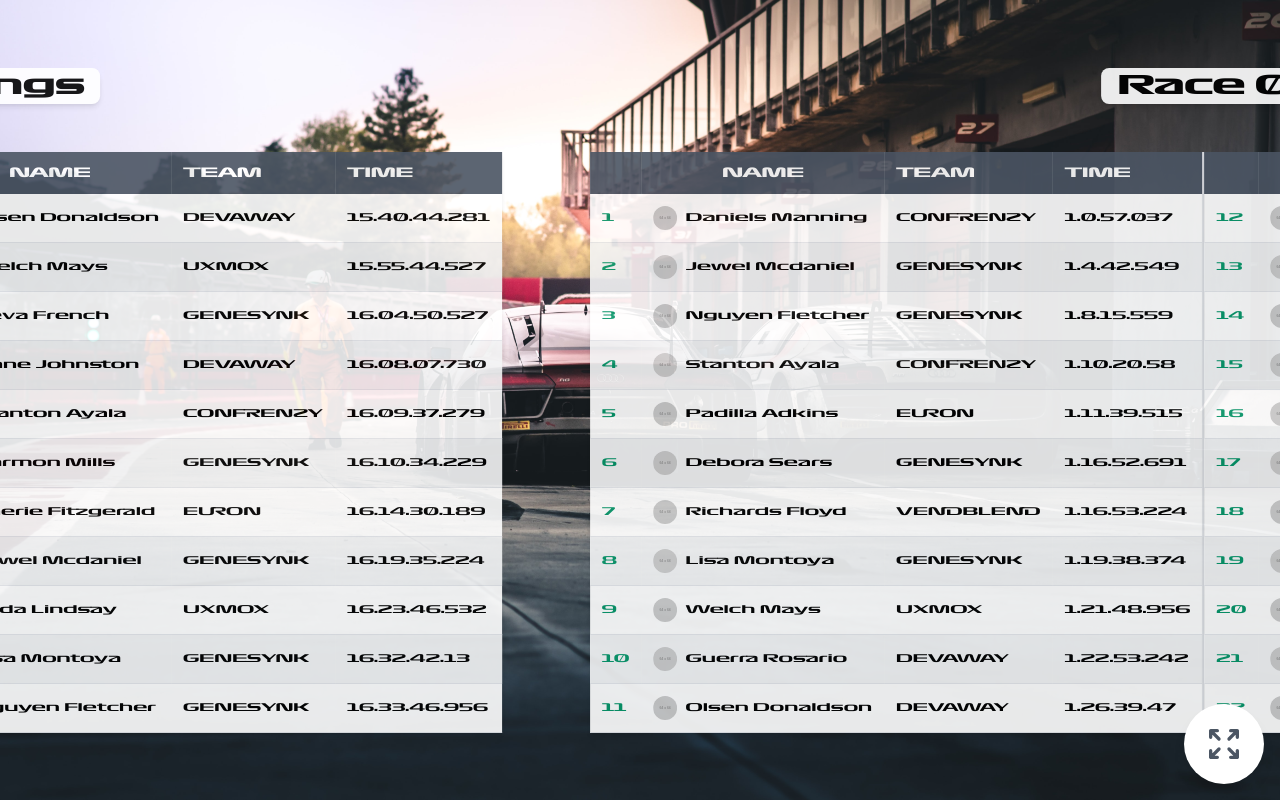
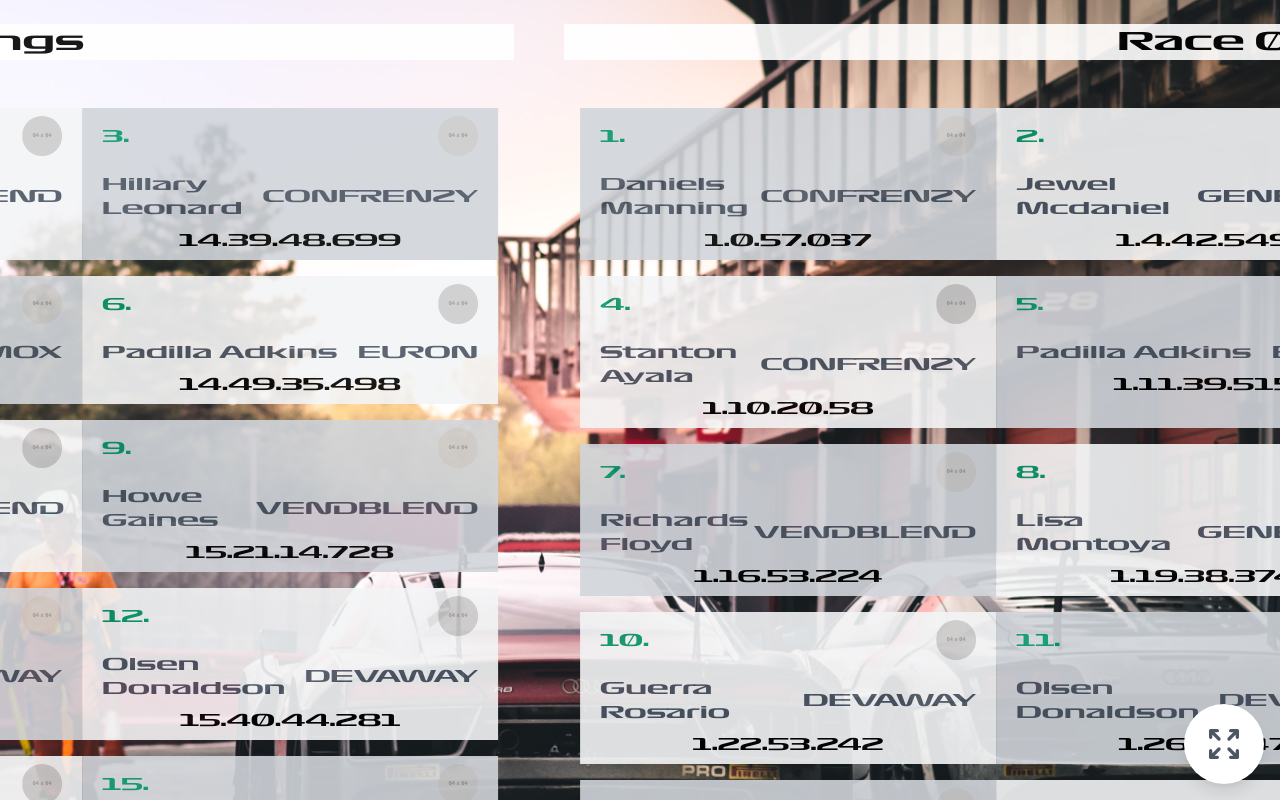
Before and after one commit to aljacket/devaway-app, a Vue app: page / in a window 1280 px wide. Shown: the top 800 px of the page. Built offline with nearby package versions, Linux system fonts and the light colour scheme.

Commit message:
set racing table with flexbox grid

```diff
--- a/src/App.vue
+++ b/src/App.vue
@@ -1,5 +1,5 @@
 <template>
-    <div class="relative bg-cover bg-center bg-racing w-screen h-screen">
+    <div class="relative bg-cover bg-center bg-racing">
         <Home />
     </div>
 </template>
--- a/src/components/FullScreenButton.vue
+++ b/src/components/FullScreenButton.vue
@@ -1,7 +1,7 @@
 <template>
     <button
         v-if="!show"
-        class="absolute bottom-0 right-0 m-4 rounded-full h-20 w-20 shadow-lg z-10 flex items-center justify-center bg-white"
+        class="fixed bottom-0 right-0 m-4 rounded-full h-20 w-20 shadow-lg z-10 flex items-center justify-center bg-white"
         @click="full"
     >
         <slot name="icon"/>
--- a/src/components/TableChart.vue
+++ b/src/components/TableChart.vue
@@ -1,52 +1,28 @@
 <template>
-    <div class="w-screen h-screen flex flex-col justify-center">
-        <div class="w-full flex flex-col items-center justify-center">
-            <div class="bg-white shadow-md rounded-lg my-6 opacity-90 text-sm lg:text-xl font-bold px-4">
-                {{ ix < 0 ? `Driver Standings` : `Race ${index}` }}
+    <div class="w-full h-full flex flex-col justify-center overflow-auto">
+        <div class="opacity-90 w-full text-center mt-6 mb-12 lg:text-xl bg-white">
+            <div>{{ ix < 0 ? `Driver Standings` : `Race ${index}` }}</div>
         </div>
-            <div class="w-full flex items-center justify-center">
+        <div class="flex flex-wrap px-4">
             <div
-                    v-for="sideDirvers, index in sortedDrivers"
+                v-for="driver, index in sortedRaces"
                 :key="index"
-                    class="bg-white shadow-md  my-6 opacity-90"
+                class="w-full sm:w-1/2 md:w-1/3 mb-4 opacity-90 bg-gray-300 even:bg-gray-100"
             >
-                    <table
-                        class="w-full table-auto"
-                        :class="[index === 0 ? 'border-r-2': '']"
-                    >
-                        <thead>
-                            <tr class="bg-gray-600 h-auto text-white uppercase text-xs lg:text-ms">
-                                <th class="p-3 text-center"></th>
-                                <th class="p-3 text-center">Name</th>
-                                <th class="p-3 text-left">Team</th>
-                                <th class="p-3 text-left">Time</th>
-                            </tr>
-                        </thead>
-                        <tbody class="text-black text-xs lg:text-sm">
-                            <tr v-for="driver, i in sideDirvers" :key="driver._id" class="h-auto border-b border-gray-200 even:bg-gray-100">
-                                <td class="p-3 text-left text-green-600">{{ index === 0 ? i+1 : i+1+sortedDrivers[0].length }}</td>
-                                <td class="p-3 w-auto text-left">
-                                    <div class="flex items-center">
-                                        <div class="mr-2">
-                                            <img class="w-6 h-6 rounded-full" :src="driver.picture"/>
+                <div class="flex flex-col">
+                    <div class="flex items-center justify-between px-5 py-2">
+                        <span class="text-green-600">{{index+1}}.</span>
+                        <img class="w-10 h-10 rounded-full" :src="driver.picture"/>
                     </div>
-                                        <span>{{driver.name}}</span>
+                    <div class="flex items-center justify-between px-5 py-2">
+                        <span class="text-gray-600">{{driver.name}}</span>
+                        <span class="text-gray-600">{{driver.team}}</span>
                     </div>
-                                </td>
-                                <td class="p-3 w-auto text-left">
-                                    <div class="flex items-center">
-                                        <span>{{driver.team}}</span>
-                                    </div>
-                                </td>
-                                <td class="p-3 w-auto text-left">
-                                    {{ ix < 0 ? formattedHours(driver.total) : driver.races[ix].time }}
-                                </td>
-                            </tr>
-                        </tbody>
-                    </table>
+                    <div class="text-center mb-2">{{ ix < 0 ? formattedHours(driver.total) : driver.races[ix].time }}</div>
                 </div>
             </div>
         </div>
+
     </div>
 </template>
 
@@ -90,21 +66,11 @@
                 })
             }
 
-            const leftSide = computed(() => {
-                return sortedRaces.value.splice(0, half_length.value);
-            });
-
-            const rightSide = computed(() => {
-                return sortedRaces.value.splice(-half_length.value);
-            });
-
-            const sortedDrivers = [leftSide.value, rightSide.value];
-
             return {
                 ix,
                 drivers,
                 formattedHours,
-                sortedDrivers
+                sortedRaces
             }
         }
     }
```
Lines whose indentation alone changed are shown as unchanged.
